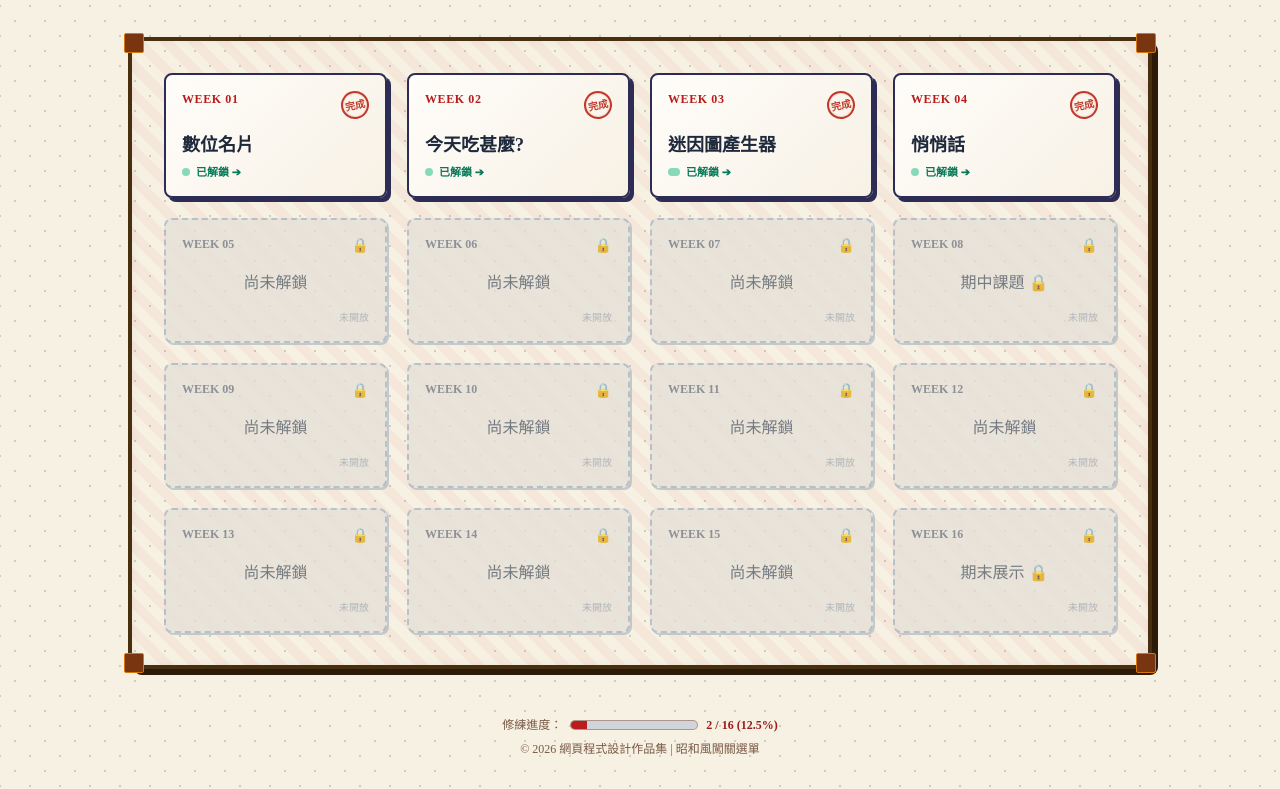
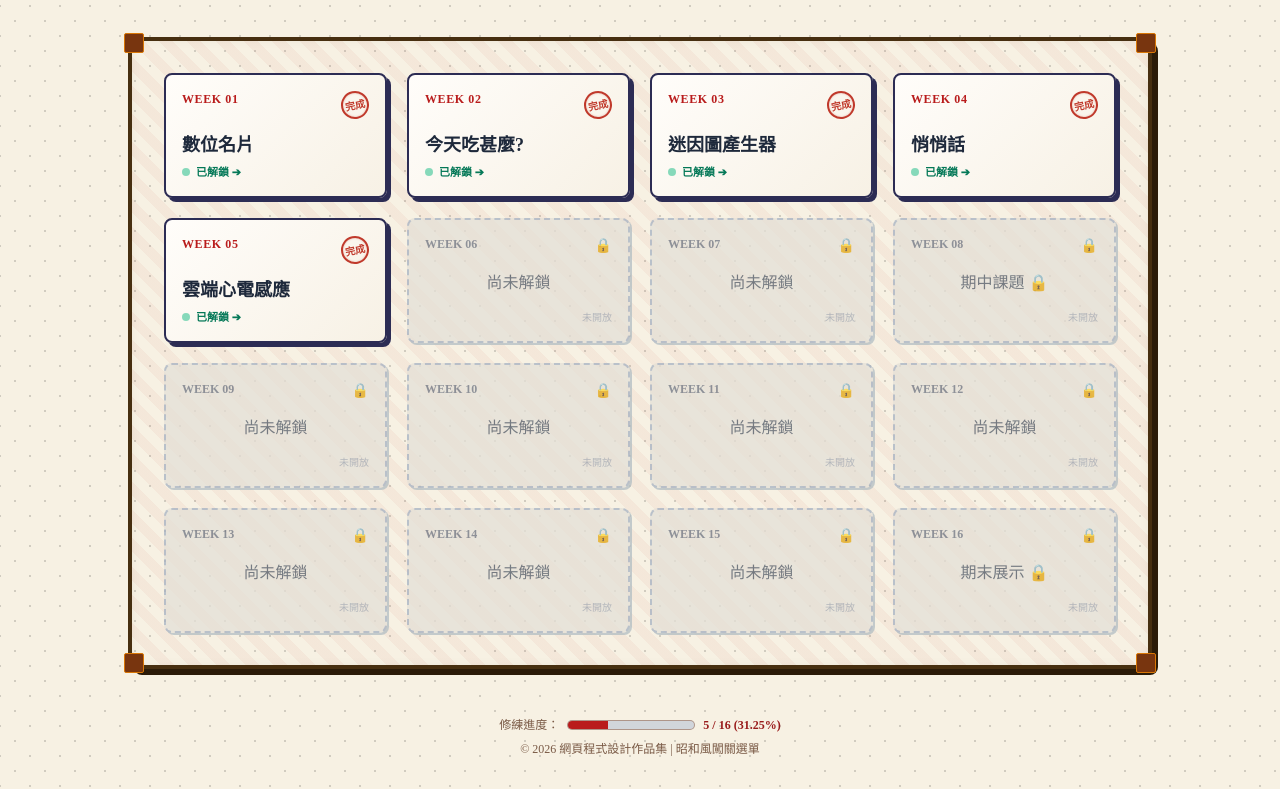
Before and after one commit to s26122128-web/-, a plain HTML site: page index.html in a window 1280 px wide. Shown: the part 384-1173 px from the top of the page. Drawn offline with nearby package versions, Linux system fonts and the light colour scheme; a web font is replaced by a local one.

Commit message:
Update index.html

```diff
--- a/index.html
+++ b/index.html
@@ -209,7 +209,7 @@
                     </div>
                 </a>
 
-                <!-- ==================== 按鈕 3 ~ 16 (未解鎖) ==================== -->
+                <!-- ==================== 按鈕 3 (已解鎖) ==================== -->
                 <a href="w3/index.html" class="btn-unlocked rounded-lg p-3 sm:p-4 flex flex-col justify-between min-h-[110px] sm:min-h-[125px] group">
                     <div class="flex justify-between items-start">
                         <span class="text-xs font-bold text-red-700 tracking-wider">WEEK 03</span>
@@ -221,11 +221,12 @@
                         </div>
                     </div>
                     <div class="text-[11px] text-emerald-700 font-semibold flex items-center">
-                        <span class="w-3 h-2 rounded-full bg-emerald-500 inline-block mr-1.5 animate-pulse"></span>已解鎖 ➔
+                        <span class="w-2 h-2 rounded-full bg-emerald-500 inline-block mr-1.5 animate-pulse"></span>已解鎖 ➔
                     </div>
                 </a>
 
-<a href="w4/index.html" class="btn-unlocked rounded-lg p-3 sm:p-4 flex flex-col justify-between min-h-[110px] sm:min-h-[125px] group">
+                <!-- ==================== 按鈕 4 (已解鎖) ==================== -->
+                <a href="w4/index.html" class="btn-unlocked rounded-lg p-3 sm:p-4 flex flex-col justify-between min-h-[110px] sm:min-h-[125px] group">
                     <div class="flex justify-between items-start">
                         <span class="text-xs font-bold text-red-700 tracking-wider">WEEK 04</span>
                         <span class="hanko-stamp w-7 h-7 text-[10px]">完成</span>
@@ -239,18 +240,24 @@
                         <span class="w-2 h-2 rounded-full bg-emerald-500 inline-block mr-1.5 animate-pulse"></span>已解鎖 ➔
                     </div>
                 </a>
-                <!-- Week 5 -->
-                <div class="btn-locked rounded-lg p-3 sm:p-4 flex flex-col justify-between min-h-[110px] sm:min-h-[125px]">
+
+                <!-- ==================== 按鈕 5 (已解鎖) ==================== -->
+                <a href="w5/index.html" class="btn-unlocked rounded-lg p-3 sm:p-4 flex flex-col justify-between min-h-[110px] sm:min-h-[125px] group">
                     <div class="flex justify-between items-start">
-                        <span class="text-xs font-semibold text-gray-500">WEEK 05</span>
-                        <span class="text-sm">🔒</span>
+                        <span class="text-xs font-bold text-red-700 tracking-wider">WEEK 05</span>
+                        <span class="hanko-stamp w-7 h-7 text-[10px]">完成</span>
                     </div>
-                    <div class="my-auto text-center py-2">
-                        <div class="font-medium text-sm sm:text-base text-gray-600">尚未解鎖</div>
+                    <div class="my-auto pt-2">
+                        <div class="font-bold text-base sm:text-lg text-slate-800 group-hover:text-red-700 transition-colors">
+                            雲端心電感應
+                        </div>
                     </div>
-                    <div class="text-[10px] text-gray-400 text-right">未開放</div>
-                </div>
+                    <div class="text-[11px] text-emerald-700 font-semibold flex items-center">
+                        <span class="w-2 h-2 rounded-full bg-emerald-500 inline-block mr-1.5 animate-pulse"></span>已解鎖 ➔
+                    </div>
+                </a>
 
+                <!-- ==================== 按鈕 6 ~ 16 (未解鎖) ==================== -->
                 <!-- Week 6 -->
                 <div class="btn-locked rounded-lg p-3 sm:p-4 flex flex-col justify-between min-h-[110px] sm:min-h-[125px]">
                     <div class="flex justify-between items-start">
@@ -392,9 +399,9 @@
         <div class="flex items-center justify-center space-x-2">
             <span>修練進度：</span>
             <div class="w-32 bg-gray-300 h-2.5 rounded-full overflow-hidden border border-amber-900/40">
-                <div class="bg-red-700 h-full w-[12.5%] transition-all duration-500"></div>
+                <div class="bg-red-700 h-full w-[31.25%] transition-all duration-500"></div>
             </div>
-            <span class="font-bold text-red-800">2 / 16 (12.5%)</span>
+            <span class="font-bold text-red-800">5 / 16 (31.25%)</span>
         </div>
         <p>© 2026 網頁程式設計作品集 | 昭和風闖關選單</p>
     </footer>
```
